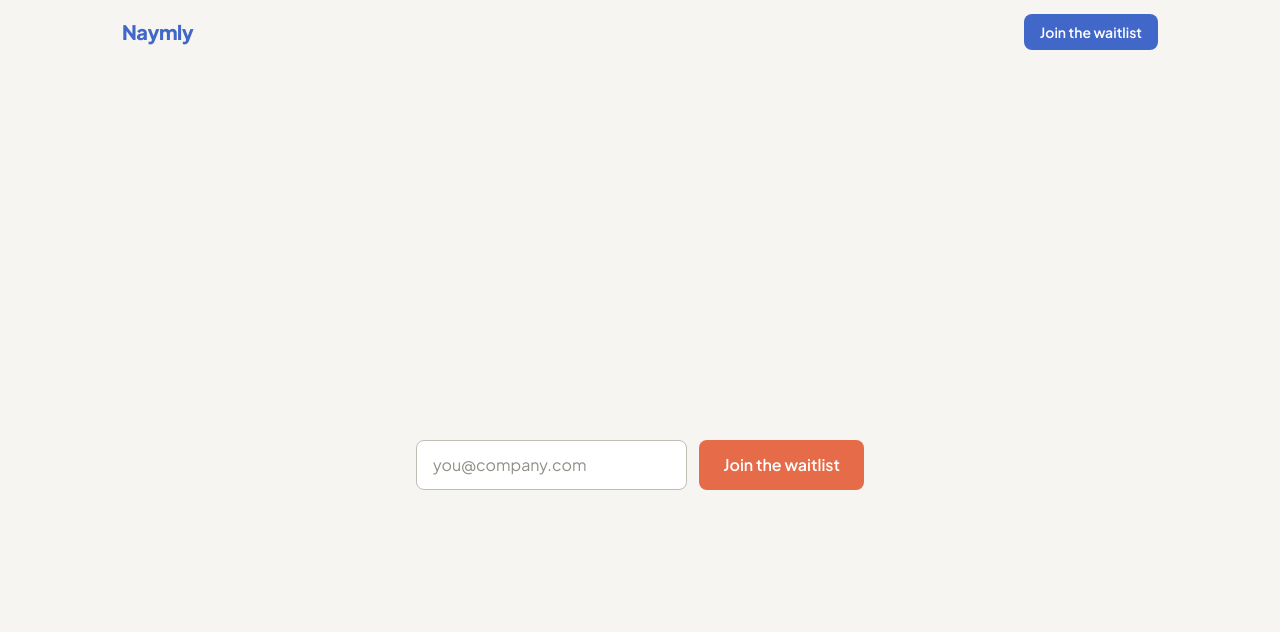
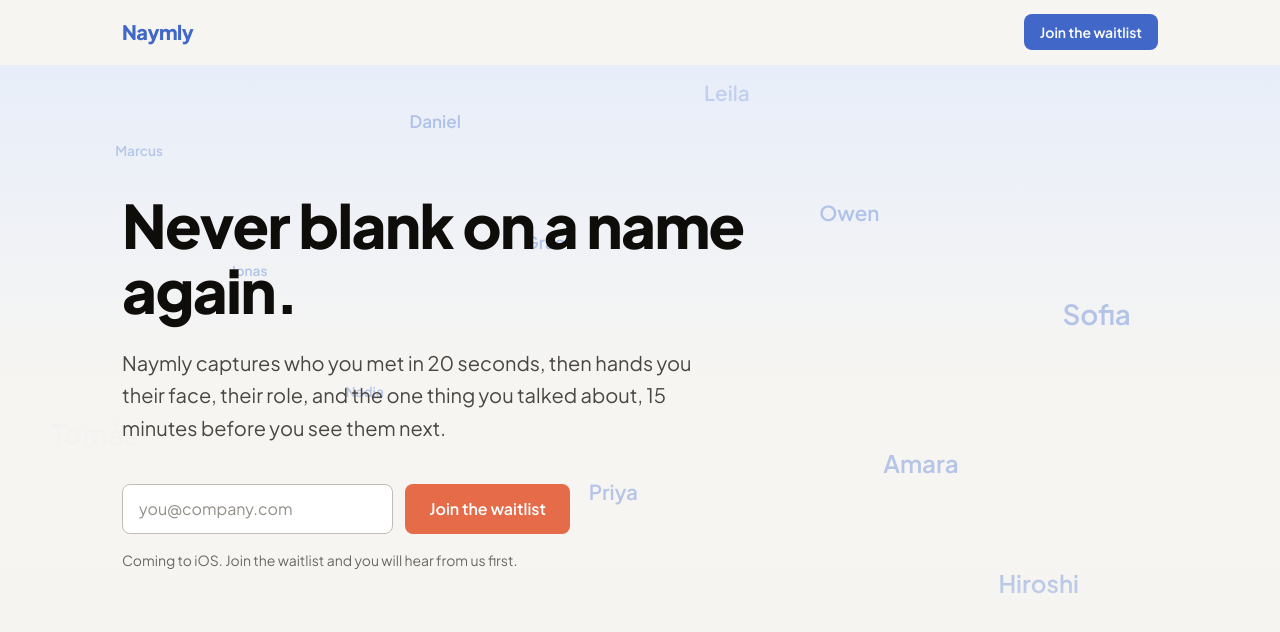
Before and after one commit to eastonlovell6-web/Naymly-Website, a Next.js app: page / in a window 1280 px wide. Shown: the top 632 px of the page. Built offline with nearby package versions, Linux system fonts and the light colour scheme.

Commit message:
feat: add typographic hero with ambient name-fade visual
HeroVisual is a self-contained swap point so product mockups can replace it
later without touching the hero layout.

```diff
--- a/app/globals.css
+++ b/app/globals.css
@@ -24,3 +24,10 @@ body {
     transition-duration: 0.01ms !important;
   }
 }
+
+@keyframes nameFade {
+  0%, 100% { opacity: 0; }
+  18% { opacity: 1; }
+  55% { opacity: 1; }
+  82% { opacity: 0; }
+}
--- a/app/page.tsx
+++ b/app/page.tsx
@@ -1,13 +1,11 @@
 import { Nav } from '@/components/nav'
-import { WaitlistForm } from '@/components/waitlist-form'
+import { Hero } from '@/components/hero'
 
 export default function Home() {
   return (
     <>
       <Nav />
-      <main className="flex min-h-screen items-center justify-center p-8">
-        <WaitlistForm source="hero" />
-      </main>
+      <Hero />
     </>
   )
 }
--- /dev/null
+++ b/components/hero-visual.tsx
@@ -0,0 +1,40 @@
+const NAMES = [
+  'Marcus', 'Priya', 'Sofia', 'Daniel', 'Amara', 'Jonas',
+  'Leila', 'Tomás', 'Grace', 'Hiroshi', 'Nadia', 'Owen',
+]
+
+/**
+ * SWAP POINT. This component owns the hero's visual region and nothing else
+ * depends on its internals. When product screenshots exist, replace the body
+ * of this component with the mockup. The layout around it does not change.
+ *
+ * Today it renders names fading out, evoking the forgetting the product
+ * solves. Purely decorative, so it is hidden from assistive tech.
+ */
+export function HeroVisual() {
+  return (
+    <div
+      aria-hidden="true"
+      className="pointer-events-none absolute inset-0 overflow-hidden select-none"
+    >
+      <div className="absolute inset-0 bg-gradient-to-b from-brand-100/70 via-neutral-50 to-neutral-50" />
+
+      {NAMES.map((name, i) => (
+        <span
+          key={name}
+          className="absolute font-semibold text-brand-400/45 motion-safe:animate-[nameFade_9s_ease-in-out_infinite]"
+          style={{
+            left: `${(i * 37 + 9) % 88}%`,
+            top: `${(i * 53 + 12) % 82}%`,
+            fontSize: `${0.85 + ((i * 7) % 5) * 0.22}rem`,
+            animationDelay: `${(i * 0.75) % 9}s`,
+          }}
+        >
+          {name}
+        </span>
+      ))}
+
+      <div className="absolute inset-x-0 bottom-0 h-32 bg-gradient-to-t from-neutral-50 to-transparent" />
+    </div>
+  )
+}
--- /dev/null
+++ b/components/hero.tsx
@@ -0,0 +1,30 @@
+import { WaitlistForm } from '@/components/waitlist-form'
+import { HeroVisual } from '@/components/hero-visual'
+
+export function Hero() {
+  return (
+    <section id="top" className="relative isolate overflow-hidden">
+      <HeroVisual />
+
+      <div className="relative mx-auto max-w-[1100px] px-5 py-24 sm:px-8 sm:py-32">
+        <h1 className="max-w-3xl text-4xl font-extrabold leading-[1.08] tracking-tight text-neutral-900 sm:text-6xl">
+          Never blank on a name again.
+        </h1>
+
+        <p className="mt-6 max-w-xl text-lg leading-relaxed text-neutral-600 sm:text-xl">
+          Naymly captures who you met in 20 seconds, then hands you their face,
+          their role, and the one thing you talked about, 15 minutes before you
+          see them next.
+        </p>
+
+        <div className="mt-10">
+          <WaitlistForm source="hero" />
+        </div>
+
+        <p className="mt-4 text-sm text-neutral-500">
+          Coming to iOS. Join the waitlist and you will hear from us first.
+        </p>
+      </div>
+    </section>
+  )
+}
```
